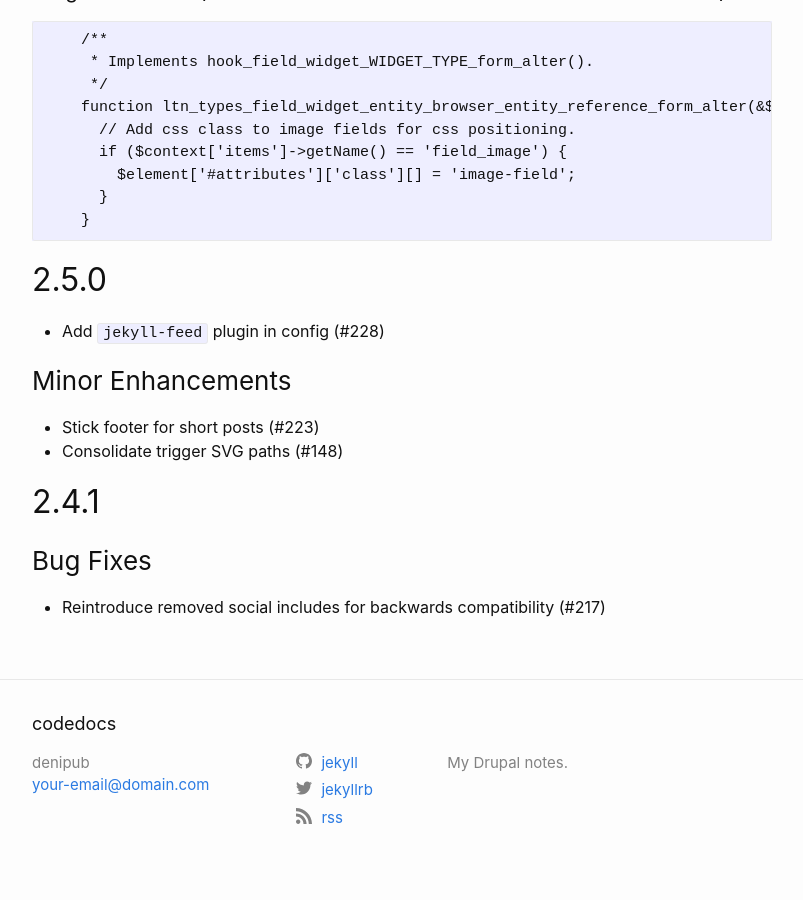
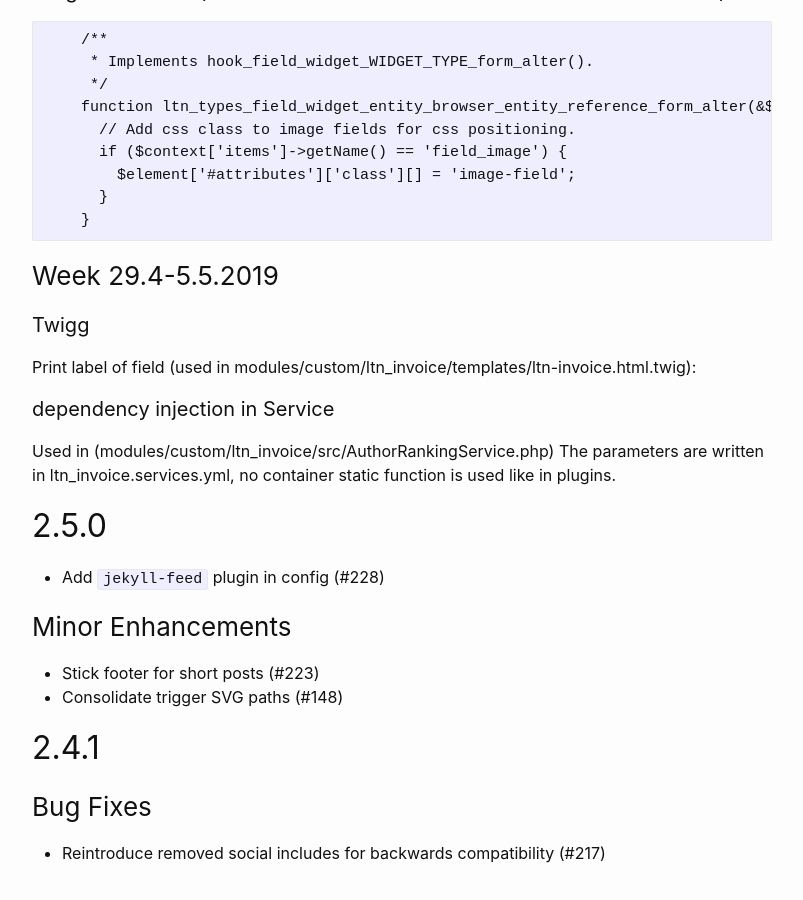
Before and after one commit to denipub/denipub.github.io, a Jekyll site: the page built from test.md, in a window 1280 px wide and 900 px high, scrolled down 2279 px. Shown: the whole window, without its empty margins (238-1041 px from the left). Built offline with Jekyll 4.4.1, drawn with Linux system fonts in a browser that asks for light colours; our own code applies the rules of GitHub Pages for plain Markdown files.

Commit message:
Update test.md

```diff
--- a/test.md
+++ b/test.md
@@ -101,6 +101,18 @@ var_dump() in twig template:  {{ dump(row) }}
           }
         }
 
+### Week 29.4-5.5.2019
+
+#### Twigg
+
+Print label of field (used in modules/custom/ltn_invoice/templates/ltn-invoice.html.twig):
+{{ author.field_tax_number.fieldDefinition.label }}
+
+
+#### dependency injection in Service
+
+Used in (modules/custom/ltn_invoice/src/AuthorRankingService.php)
+The parameters are written in ltn_invoice.services.yml, no container static function is used like in plugins.
 
 
 ## 2.5.0
```
